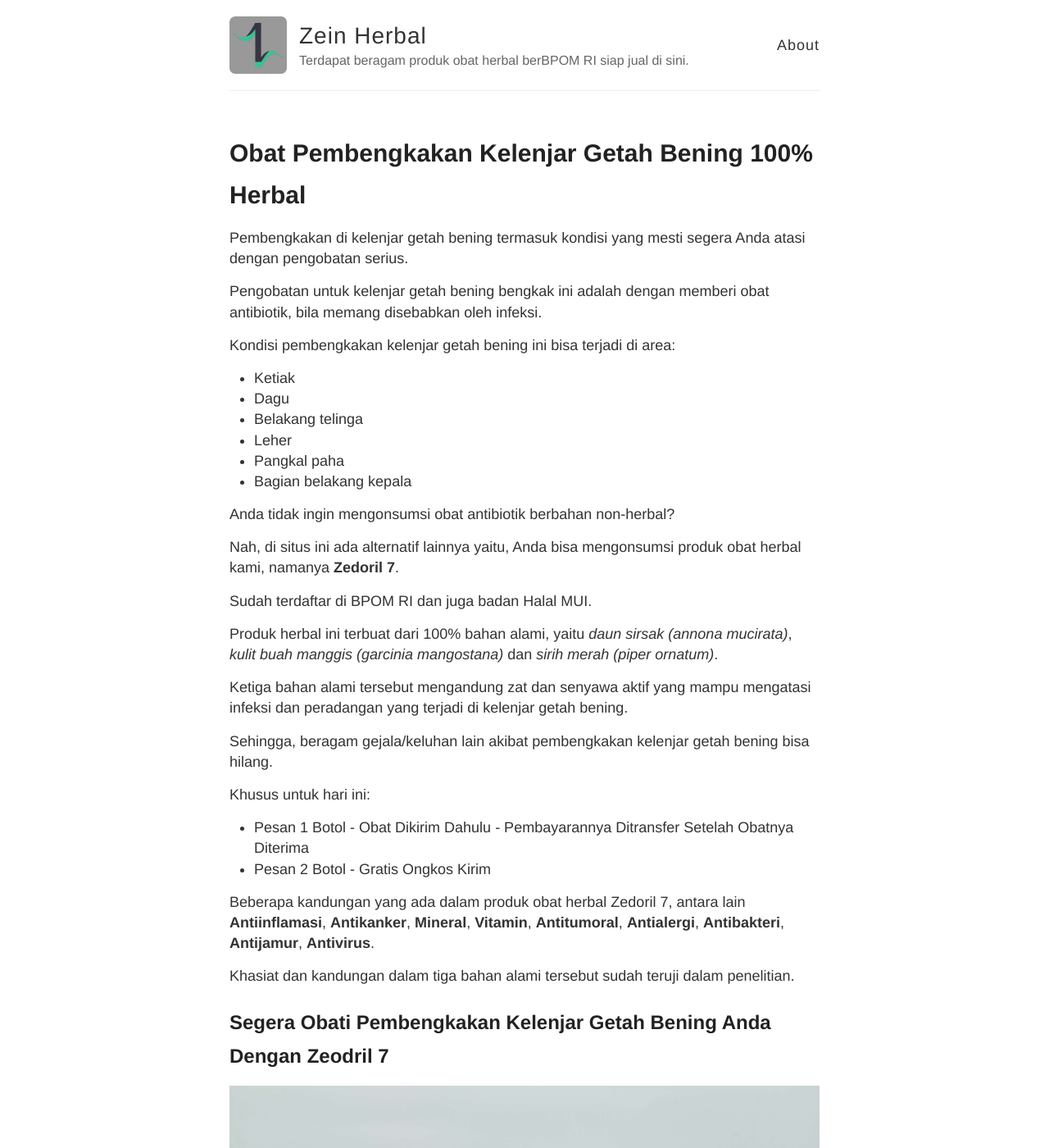
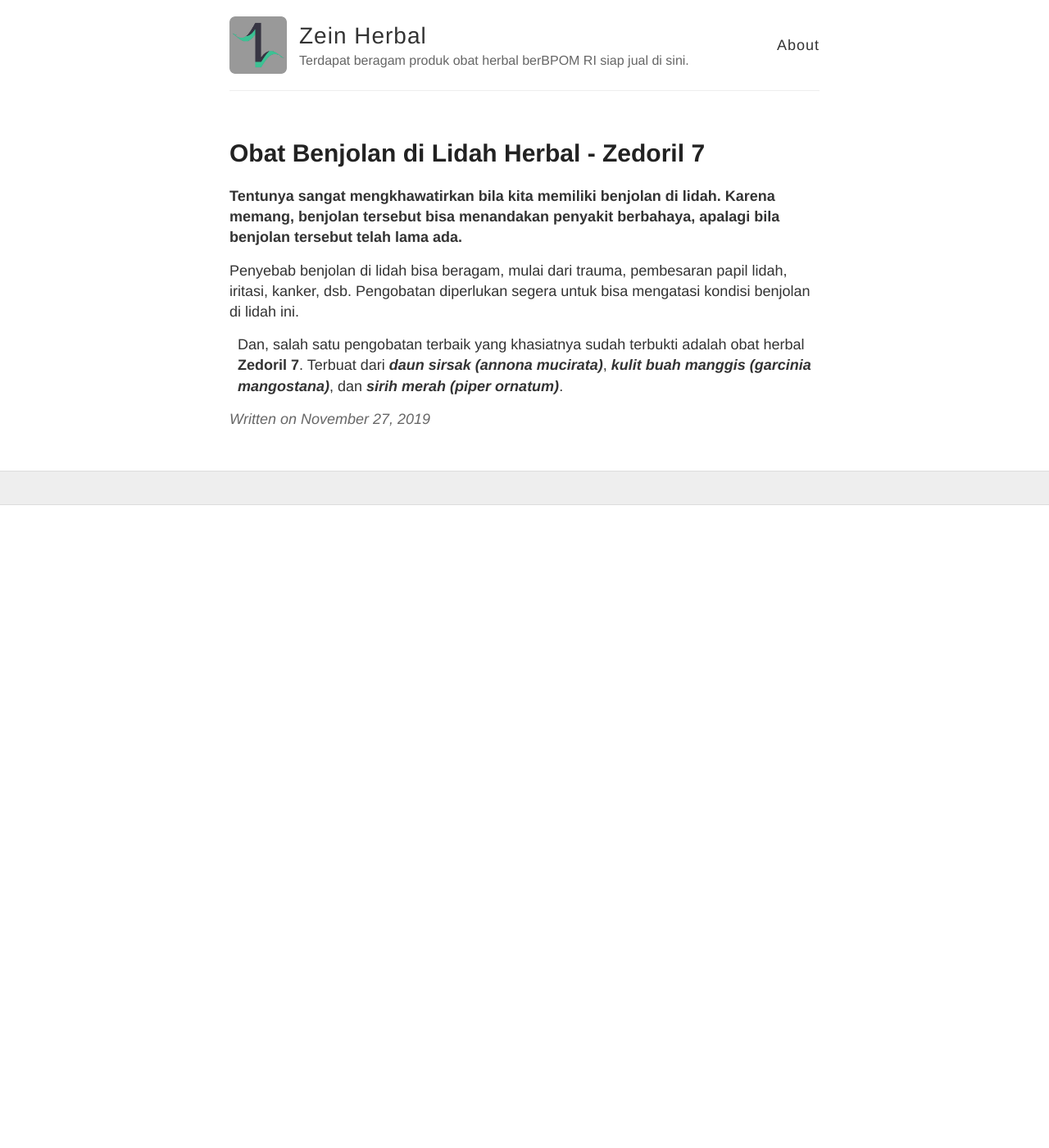
Before and after one commit to zeinherbal/zeinherbal.github.io, a Jekyll site: the page built from _posts/2019-11-27-obat-pembengkakan-kelenjar-getah-bening.md, in a window 1280 px wide and 1400 px high. Shown: the whole window at 82% size. Built offline with Jekyll 4.4.1, drawn with Linux system fonts in a browser that asks for light colours; some of the changed text lies outside the part shown.

Commit message:
Update 2019-11-27-obat-pembengkakan-kelenjar-getah-bening.md

```diff
--- a/_posts/2019-11-27-obat-pembengkakan-kelenjar-getah-bening.md
+++ b/_posts/2019-11-27-obat-pembengkakan-kelenjar-getah-bening.md
@@ -1,138 +1,13 @@
 ---
 layout: post
-title: Obat Pembengkakan Kelenjar Getah Bening 100% Herbal
+title: Obat Benjolan di Lidah Herbal - Zedoril 7
+description: Sembuhkan benjolan di lidah dengan obat herbal Zedoril 7 dengan khasiat yang sudah terbukti. Terdaftar pula di BPOM RI.
 ---
 
-Pembengkakan di kelenjar getah bening termasuk kondisi yang mesti segera Anda atasi dengan pengobatan serius.
+**Tentunya sangat mengkhawatirkan bila kita memiliki benjolan di lidah. Karena memang, benjolan tersebut bisa menandakan penyakit berbahaya, apalagi bila benjolan tersebut telah lama ada.**
 
-Pengobatan untuk kelenjar getah bening bengkak ini adalah dengan memberi obat antibiotik, bila memang disebabkan oleh infeksi.
+Penyebab benjolan di lidah bisa beragam, mulai dari trauma, pembesaran papil lidah, iritasi, kanker, dsb. Pengobatan diperlukan segera untuk bisa mengatasi kondisi benjolan di lidah ini.
 
-Kondisi pembengkakan kelenjar getah bening ini bisa terjadi di area:
-
-+ Ketiak
-+ Dagu
-+ Belakang telinga
-+ Leher
-+ Pangkal paha
-+ Bagian belakang kepala
-
-Anda tidak ingin mengonsumsi obat antibiotik berbahan non-herbal?
-
-Nah, di situs ini ada alternatif lainnya yaitu, Anda bisa mengonsumsi produk obat herbal kami, namanya **Zedoril 7**.
-
-Sudah terdaftar di BPOM RI dan juga badan Halal MUI.
-
-Produk herbal ini terbuat dari 100% bahan alami, yaitu *daun sirsak (annona mucirata)*, *kulit buah manggis (garcinia mangostana)* dan *sirih merah (piper ornatum)*.
-
-Ketiga bahan alami tersebut mengandung zat dan senyawa aktif yang mampu mengatasi infeksi dan peradangan yang terjadi di kelenjar getah bening.
-
-Sehingga, beragam gejala/keluhan lain akibat pembengkakan kelenjar getah bening bisa hilang.
-
-Khusus untuk hari ini:
-+ Pesan 1 Botol - Obat Dikirim Dahulu - Pembayarannya Ditransfer Setelah Obatnya Diterima
-+ Pesan 2 Botol - Gratis Ongkos Kirim
-
-Beberapa kandungan yang ada dalam produk obat herbal Zedoril 7, antara lain **Antiinflamasi**, **Antikanker**, **Mineral**, **Vitamin**, **Antitumoral**, **Antialergi**, **Antibakteri**, **Antijamur**, **Antivirus**.
-
-Khasiat dan kandungan dalam tiga bahan alami tersebut sudah teruji dalam penelitian.
-
-## Segera Obati Pembengkakan Kelenjar Getah Bening Anda Dengan Zeodril 7
-
-![Obat Pembengkakan Kelenjar Getah Bening Zeodril](/images/zedoril3.jpg)
-
-Gejala-gejala pembengkakan kelenjar getah bening mampu secara efektif dihilangkan. Gejalanya seperti:
-
-+ Benjolan/bengkak di area tertentu, seperti leher, dagu, pangkal paha, dsb
-+ Demam
-+ Berat badan turun
-+ Nafsu makan hilang
-+ Berkeringat pada malam hari
-+ Pilek
-+ Sakit tenggorokan
-
-Adapun khasiat lainnya selain mengatasi pembengkakan di kelenjar getah bening, antara lain:
-
-+ Mengatasi kondisi diabetes atau menurunkan kadar gula darah
-+ Menyembuhkan asam urat
-+ Membuang racun dalam tubuh
-+ Melindungi kesehatan jantung
-+ Meningkatkan sistem peredaran darah
-+ Menjaga saluran pencernaan
-+ Melancarkan buang air kecil
-
-### Berapa Harga Perbotolnya?
-
-> Harga 1 Botol Zedoril 7 Hanya Rp400.000,-
->
-> 1 Botol Berisi 100 Kapsul
-
-Khusus Anda yang pesan 1 botol hari ini akan Kami Berikan Layanan Spesial, yaitu:
-
-+ **OBAT AKAN DIKIRIM TERLEBIH DAHULU — PEMBAYARAN DI TRANSFER SETELAH OBATNYA SUDAH DITERIMA DENGAN BAIK**
-+ **GRATIS ONGKOS KIRIM UNTUK PEMESANAN 2 BOTOL ATAU LEBIH**
-
-### Pesan Zedoril 7 Sekarang Di Sini
-
-Lihat caranya di bawah ini.
-
-Anda cukup mengirimkan SMS/WA Ke No. 082.320.000.747 dengan mencantumkan kode produk GIH seperti contoh dibawah ini:
-
-+ Kode Produk: **GIH**
-+ Jumlah Pemesanan: **4 Botol**
-+ Nama: **Aan Suryadi**
-+ Alamat: **Kp. Indah Cemara RT/03 RW/08 Kel. Setiakasih, Kec. Cibeureum, Kota Tasikmalaya, Jawa Barat**
-+ No. Telp/Hp: **081214937xxx**
-+ Kirim Ke: **082.320.000.747**
-
-Atau Anda bisa pijit tombol di bawah Ini untuk memudahkan proses pemesanan:
-
-[Pesan Sekarang via WA](https://api.whatsapp.com/send?phone=6282320000747&text=Saya%20pesan%20obat%20herbal%20Zedoril%20dengan%20format%20pesanan%3A%0A-%20Kode%20produk%3A%20AWF%0A-%20Jumlah%20pesanan%3A%20%0A-%20Nama%20lengkap%3A%0A-%20Alamat%3A%0A-%20No.%20Hp%2FTelepon%3A)
-{: style="background-color: #61ce70; border: 4px solid #61ce70; border-radius: 3px; color: white !important; margin-bottom: 19px; padding: 10px; text-align: center;"}
-
-[Pesan Sekarang via SMS](sms:+6282320000747?body=Saya%20pesan%20obat%20herbal%Zedoril%20dengan%20format%20pesanan%3A%0A-%20Kode%20produk%3A%20AWF%0A-%20Jumlah%20pesanan%3A%20%0A-%20Nama%20lengkap%3A%0A-%20Alamat%3A%0A-%20No.%20Hp%2FTelepon%3A)
-{: style="background-color: #ffa500; border: 4px solid #ffa500; border-radius: 3px; color: white !important; margin-bottom: 19px; padding: 10px; text-align: center;"}
-
-Terbuat dari:
-
-+ DAUN SIRSAK (ANNONA MUCIRATA)
-+ KULIT BUAH MANGGIS (GARCINIA MANGOSTANA)
-+ SIRIH MERAH (PIPER ORNATUM)
-
-1 kapsul Zedoril 7 mengandung:
-
-+ 40% Daun sirsak (annona mucirata)
-+ 40% Kulit buah manggis (garcinia mangostana)
-+ 20% Sirih merah (piper ornatum)
-
-Produk herbal sebagai obat untuk mengobati pembengkakan kelenjar gerah bening ini merupakan hasil dari proses ekstraksi berteknologi nano.
-
-Teknologi nano ini akan membuat bahan alami dikonversi menjadi serbuk berukuran sangat kecil (nano), sehingga nutrisi dalam Zedoril 7 bisa dengan mudah diserap tubuh.
-
-Obat Zedoril 7 ini diproduksi oleh **CV. Sami Mandjoer**, yang beralamatkan di ***Kab. Kulon Progo, DI Yogyakarta***.
-
-Softgel Zedoril 7 sendiri sudah lulus uji di BPOM RI dengan no register 173304521, dan juga lulus uji di Badan Sertifikasi Halal MUI.
-
-Di bawah ini adalah gambar dari legalitas Zedoril 7, bahwa sudah terdaftar di BPOM RI.
-
-Berikut tangkap layar dari website [https://cekbpom.pom.go.id/](https://cekbpom.pom.go.id/).
-
-![Legalitas zedoril 7](/images/legalitas.jpg)
-
-Bahan-bahan yang pakai pun 100% alami, tanpa campuran bahan kimia apapun.
-
-Aturan konsumsi:
-Sehari 3 kali 4 kapsul
-
-### Testimoni Zedoril 7 menyembuhkan pembengkakan kelenjar getah bening
-
-![Testimoni Zedoril 7 menyembuhkan pembengkakan kelenjar getah bening](/images/uum.jpg)
-
-+ Nama: **Uum**
-+ Usia: **31 Tahun**
-+ Alamat: **Kp .Gedong .Rt 012/Rw.004 Ds.Pagintungan Kc.Jawilan Banten**
-+ Keluhan: **Kelenjar Di Leher**
-+ Pengobatan Herbal: **Walatra Zedoril -7**
-
-Assalamualaikum,Wr.Wb 2015 Saya pernah oprasi kelenjar tiroid dan 2018 kelenjar di leher saya tumbuh lagi, rasanya sakit baget kalau harus ngalami oprasi lagi, sebelum konsumsi zedoril -7 saya pernah mencoba beberapa obat tapi belum ada perubahan dan saya tidak putus asa berdoa dan berusaha lagi mencari di internet. Ada obat herbal Walatra Zedoril 7 saya langsug memesanya 1 botol. Alhamdulilah meskipun belum ha bis 1 botol sekarang kelenjar di leher saya sudah kempes dan mengecil.
-
-Semoga allah selalu memberikan saya kesembuhan amiin. Terimakasih kepada produk walatra zedoril 7 Semoga tambah maju dan sukses banyak diminati org banyak amiin.,saya bnyak berterimksh berkat produk zedoril 7.
+{:refdef: style="margin-left: 10px; border-left: 4px #3cc194;"}
+Dan, salah satu pengobatan terbaik yang khasiatnya sudah terbukti adalah obat herbal **Zedoril 7**. Terbuat dari ***daun sirsak (annona mucirata)***, ***kulit buah manggis (garcinia mangostana)***, dan ***sirih merah (piper ornatum)***.
+{: refdef}
```
